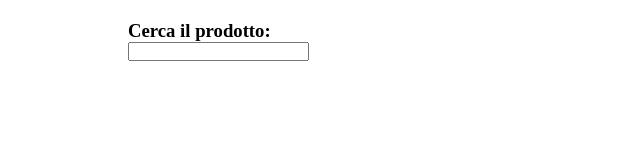
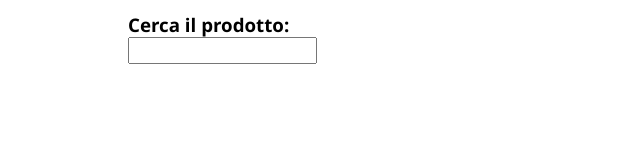
Before and after one commit to ElioSpena/ex-react-usecallback-autocomplete, a React (Vite) app: page / in a window 1280 px wide. Shown: the top 160 px of the page, without its empty margins (0-640 px from the left). Built offline with nearby package versions, Linux system fonts and the light colour scheme.

Commit message:
style: miglioramento stile

```diff
--- a/src/App.jsx
+++ b/src/App.jsx
@@ -39,9 +39,13 @@ function App() {
     if (!id) return;
 
     (async () => {
-      const resp = await fetch(`http://localhost:3333/products/${id}`);
-      const result = await resp.json();
-      setSelectedProduct(result);
+      try {
+        const resp = await fetch(`http://localhost:3333/products/${id}`);
+        const result = await resp.json();
+        setSelectedProduct(result);
+      } catch (err) {
+        console.log(err.message);
+      }
     })();
   }, [id]);
 
@@ -54,6 +58,7 @@ function App() {
           <h3>Cerca il prodotto:</h3>
         </label>
         <input
+          autoComplete="off"
           id="query-input"
           type="text"
           value={query}
@@ -81,7 +86,7 @@ function App() {
 
       <ul>
         {selectedProduct && (
-          <li key={selectedProduct.id}>
+          <li key={selectedProduct.id} className="card">
             <h3>{selectedProduct.name}</h3>
             <strong>{selectedProduct.brand}</strong>
             <figure>
--- a/src/index.css
+++ b/src/index.css
@@ -2,6 +2,10 @@
   margin: 0;
   padding: 0;
   box-sizing: border-box;
+}
+
+body {
+  font-family: "Segoe UI", sans-serif;
 }
 
 li {
@@ -14,7 +18,7 @@ li {
   max-width: 80%;
 }
 .wrapper {
-  margin-top: 20px;
+  margin-top: 12px;
   position: relative;
 }
 
@@ -32,3 +36,17 @@ li {
 .tips li:hover {
   background-color: rgb(189, 189, 254);
 }
+
+.card {
+  text-align: center;
+  background-color: rgb(198, 198, 255);
+  width: 500px;
+  margin: 0 auto;
+  margin-top: 12px;
+  border-radius: 5px;
+  padding: 10px;
+}
+
+input {
+  padding: 4px;
+}
```
